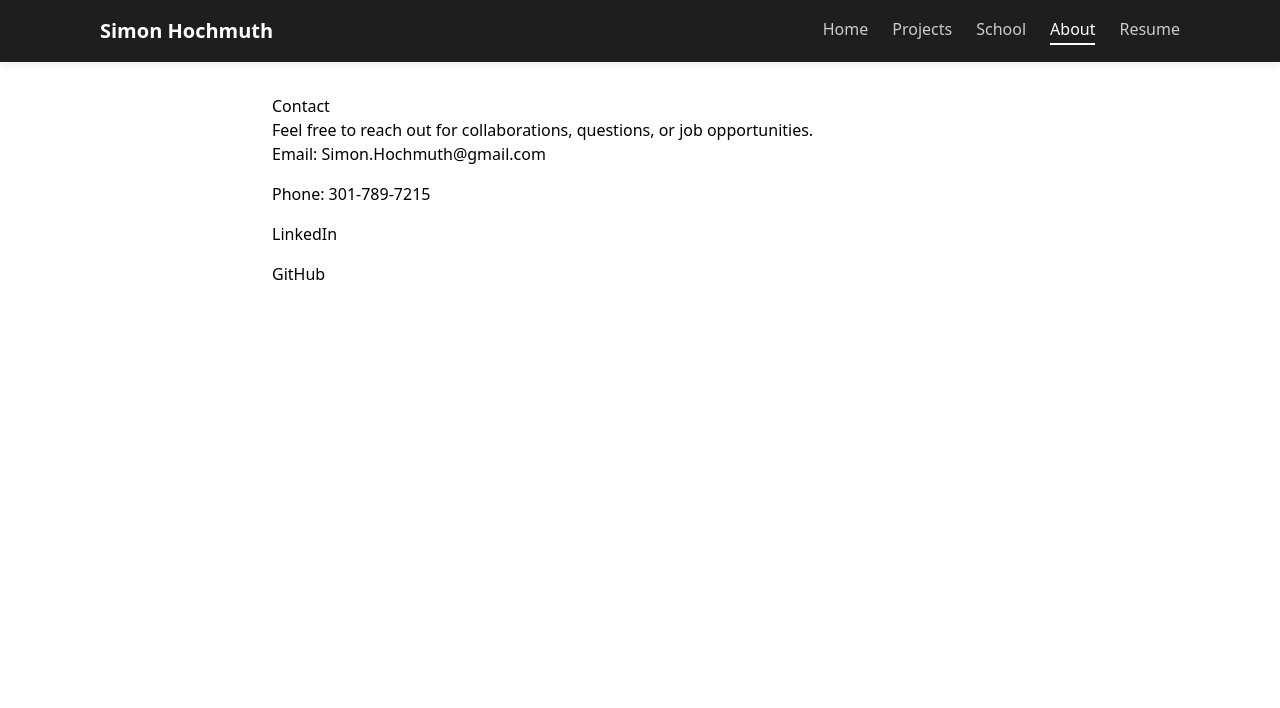
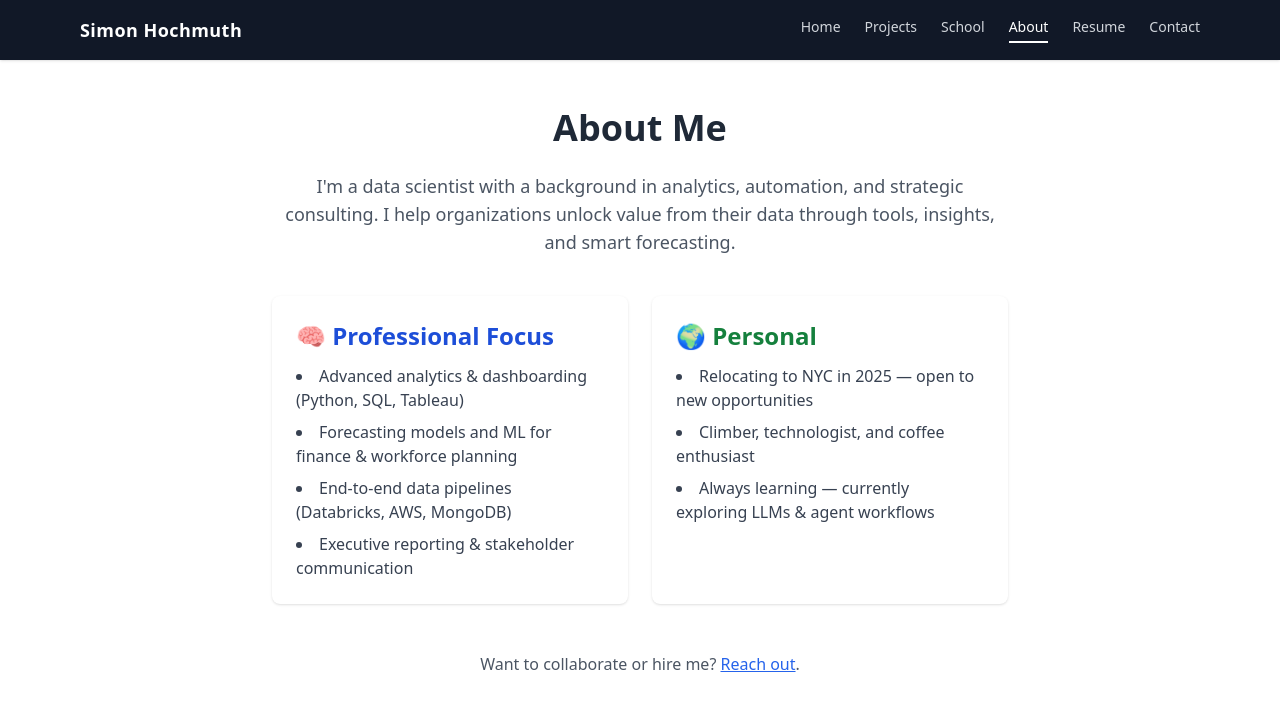
Before and after one commit to simon-hochmuth/Website, a Vue app: page /about in a window 1280 px wide. Shown: the top 708 px of the page. Built offline with nearby package versions, Linux system fonts and the light colour scheme.

Commit message:
added a solid resume page

```diff
--- a/package.json
+++ b/package.json
@@ -8,6 +8,7 @@
     "lint": "vue-cli-service lint"
   },
   "dependencies": {
+    "@heroicons/vue": "^2.2.0",
     "core-js": "^3.8.3",
     "vue": "^3.2.13",
     "vue-router": "^4.5.1"
--- a/src/components/NavBar.vue
+++ b/src/components/NavBar.vue
@@ -1,68 +1,64 @@
 <template>
-  <nav class="navbar">
-    <div class="nav-content">
-      <div class="nav-logo">
-        <router-link to="/">Simon Hochmuth</router-link>
+  <nav class="sticky top-0 w-full bg-gray-900 shadow z-50">
+    <div class="max-w-6xl mx-auto px-4 py-4 flex items-center justify-between">
+      <!-- Logo -->
+      <div>
+        <router-link
+          to="/"
+          class="text-white text-lg font-semibold tracking-wide hover:text-blue-300"
+        >
+          Simon Hochmuth
+        </router-link>
       </div>
-      <div class="nav-links">
-        <router-link to="/">Home</router-link>
-        <router-link to="/projects">Projects</router-link>
-        <router-link to="/school">School</router-link>
-        <router-link to="/about">About</router-link>
-        <router-link to="/resume">Resume</router-link>
+
+      <!-- Navigation Links -->
+      <div class="flex space-x-6 text-sm font-medium">
+        <router-link
+          to="/"
+          class="text-gray-300 hover:text-white hover:border-b-2 border-white pb-1"
+          active-class="text-white border-b-2 border-white"
+          exact
+        >
+          Home
+        </router-link>
+        <router-link
+          to="/projects"
+          class="text-gray-300 hover:text-white hover:border-b-2 border-white pb-1"
+          active-class="text-white border-b-2 border-white"
+        >
+          Projects
+        </router-link>
+        <router-link
+          to="/school"
+          class="text-gray-300 hover:text-white hover:border-b-2 border-white pb-1"
+          active-class="text-white border-b-2 border-white"
+        >
+          School
+        </router-link>
+        <router-link
+          to="/about"
+          class="text-gray-300 hover:text-white hover:border-b-2 border-white pb-1"
+          active-class="text-white border-b-2 border-white"
+        >
+          About
+        </router-link>
+        <router-link
+          to="/resume"
+          class="text-gray-300 hover:text-white hover:border-b-2 border-white pb-1"
+          active-class="text-white border-b-2 border-white"
+        >
+          Resume
+        </router-link>
+        <router-link
+          to="/contact"
+          class="text-gray-300 hover:text-white hover:border-b-2 border-white pb-1"
+          active-class="text-white border-b-2 border-white"
+        >
+          Contact
+        </router-link>
       </div>
     </div>
   </nav>
 </template>
 
 <script setup></script>
-
-<style scoped>
-.navbar {
-  position: sticky;
-  top: 0;
-  width: 100%;
-  background-color: #1e1e1e;
-  padding: 1rem 2rem;
-  z-index: 100;
-  box-shadow: 0 2px 8px rgba(0, 0, 0, 0.1);
-}
-
-.nav-content {
-  display: flex;
-  justify-content: space-between;
-  align-items: center;
-  max-width: 1080px;
-  margin: 0 auto;
-}
-
-.nav-logo a {
-  font-size: 1.25rem;
-  color: white;
-  font-weight: 600;
-  text-decoration: none;
-}
-
-.nav-links {
-  display: flex;
-  gap: 1.5rem;
-}
-
-.nav-links a {
-  color: #ccc;
-  text-decoration: none;
-  font-weight: 500;
-  transition: color 0.3s, border-bottom 0.3s;
-  padding-bottom: 2px;
-}
-
-.nav-links a:hover {
-  color: white;
-  border-bottom: 2px solid white;
-}
-
-.nav-links a.router-link-active {
-  color: white;
-  border-bottom: 2px solid white;
-}
-</style>
--- a/src/components/ProjectCard.vue
+++ b/src/components/ProjectCard.vue
@@ -1,8 +1,16 @@
 <template>
-  <div class="project-card">
-    <h3>{{ title }}</h3>
-    <p>{{ description }}</p>
-    <a :href="link" target="_blank">View Project →</a>
+  <div
+    class="bg-white rounded-lg shadow-md p-6 hover:shadow-lg transition duration-200 border border-gray-200"
+  >
+    <h3 class="text-xl font-semibold text-gray-800 mb-2">{{ title }}</h3>
+    <p class="text-gray-600 mb-4">{{ description }}</p>
+    <a
+      :href="link"
+      target="_blank"
+      class="inline-block text-blue-600 font-medium hover:underline"
+    >
+      View Project →
+    </a>
   </div>
 </template>
 
@@ -13,22 +21,3 @@ defineProps({
   link: String,
 });
 </script>
-
-<style scoped>
-.project-card {
-  border: 1px solid #ccc;
-  padding: 1.25rem;
-  border-radius: 8px;
-  margin-bottom: 1.5rem;
-  background: #fdfdfd;
-  box-shadow: 0 2px 6px rgba(0, 0, 0, 0.05);
-}
-.project-card h3 {
-  margin-bottom: 0.5rem;
-}
-.project-card a {
-  color: #007acc;
-  text-decoration: none;
-  font-weight: bold;
-}
-</style>
--- a/src/router/index.js
+++ b/src/router/index.js
@@ -4,14 +4,16 @@ import Home from "../views/Home.vue";
 import Projects from "../views/Projects.vue";
 import School from "../views/School.vue";
 import About from "../views/About.vue";
-import Resume from "../views/Resume.vue"; // ✅ You probably added this
+import Resume from "../views/Resume.vue";
+import Contact from "../views/Contact.vue";
 
 const routes = [
   { path: "/", component: Home },
   { path: "/projects", component: Projects },
   { path: "/school", component: School },
   { path: "/about", component: About },
-  { path: "/resume", name: "Resume", component: Resume }, // ✅ Add this line
+  { path: "/resume", name: "Resume", component: Resume },
+  { path: "/contact", name: "Contact", component: Contact },
 ];
 
 const router = createRouter({
--- a/src/views/About.vue
+++ b/src/views/About.vue
@@ -1,45 +1,46 @@
 <template>
-  <section class="page">
-    <h2>Contact</h2>
-    <p>
-      Feel free to reach out for collaborations, questions, or job
-      opportunities.
+  <section class="max-w-3xl mx-auto px-4 py-12">
+    <h2 class="text-4xl font-bold text-center text-gray-800 mb-6">About Me</h2>
+    <p class="text-center text-gray-600 text-lg mb-10">
+      I'm a data scientist with a background in analytics, automation, and
+      strategic consulting. I help organizations unlock value from their data
+      through tools, insights, and smart forecasting.
     </p>
-    <ul>
-      <li>
-        Email:
-        <a href="mailto:Simon.Hochmuth@gmail.com">Simon.Hochmuth@gmail.com</a>
-      </li>
-      <li>Phone: 301-789-7215</li>
-      <li>
-        <a href="https://www.linkedin.com/in/simon-hochmuth/" target="_blank"
-          >LinkedIn</a
-        >
-      </li>
-      <li>
-        <a href="https://github.com/simon-hochmuth/portfolio" target="_blank"
-          >GitHub</a
-        >
-      </li>
-    </ul>
+
+    <div class="grid md:grid-cols-2 gap-6">
+      <div class="bg-white shadow rounded-lg p-6">
+        <h3 class="text-2xl font-semibold text-blue-700 mb-3">
+          🧠 Professional Focus
+        </h3>
+        <ul class="list-disc list-inside text-gray-700 space-y-2">
+          <li>Advanced analytics & dashboarding (Python, SQL, Tableau)</li>
+          <li>Forecasting models and ML for finance & workforce planning</li>
+          <li>End-to-end data pipelines (Databricks, AWS, MongoDB)</li>
+          <li>Executive reporting & stakeholder communication</li>
+        </ul>
+      </div>
+
+      <div class="bg-white shadow rounded-lg p-6">
+        <h3 class="text-2xl font-semibold text-green-700 mb-3">🌍 Personal</h3>
+        <ul class="list-disc list-inside text-gray-700 space-y-2">
+          <li>Relocating to NYC in 2025 — open to new opportunities</li>
+          <li>Climber, technologist, and coffee enthusiast</li>
+          <li>Always learning — currently exploring LLMs & agent workflows</li>
+        </ul>
+      </div>
+    </div>
+
+    <div class="mt-12 text-center text-gray-600">
+      <p>
+        Want to collaborate or hire me?
+        <router-link to="/contact" class="text-blue-600 underline"
+          >Reach out</router-link
+        >.
+      </p>
+    </div>
   </section>
 </template>
 
-<script setup></script>
-
-<style scoped>
-.page {
-  padding: 2rem;
-  max-width: 800px;
-  margin: auto;
-}
-
-ul {
-  list-style-type: none;
-  padding: 0;
-}
-
-li {
-  margin-bottom: 1rem;
-}
-</style>
+<script setup>
+defineProps(); // with no props or incorrect syntax
+</script>
--- /dev/null
+++ b/src/views/Contact.vue
@@ -0,0 +1,72 @@
+<template>
+  <section class="max-w-3xl mx-auto px-4 py-12">
+    <h2 class="text-4xl font-bold text-center text-gray-800 mb-6">
+      Contact Me
+    </h2>
+    <p class="text-center text-gray-600 mb-10">
+      I'm currently open to new opportunities and collaborations in NYC. Reach
+      out!
+    </p>
+
+    <!-- Contact Info Cards -->
+    <div class="grid gap-6 sm:grid-cols-2 mb-12">
+      <div class="bg-white shadow rounded-lg p-5 flex items-center gap-4">
+        <EnvelopeIcon class="w-6 h-6 text-blue-600" />
+        <div>
+          <h4 class="font-semibold text-gray-800">Email</h4>
+          <a
+            href="mailto:Simon.Hochmuth@gmail.com"
+            class="text-blue-600 hover:underline"
+          >
+            Simon.Hochmuth@gmail.com
+          </a>
+        </div>
+      </div>
+
+      <div class="bg-white shadow rounded-lg p-5 flex items-center gap-4">
+        <PhoneIcon class="w-6 h-6 text-green-600" />
+        <div>
+          <h4 class="font-semibold text-gray-800">Phone</h4>
+          <p>301-789-7215</p>
+        </div>
+      </div>
+
+      <div class="bg-white shadow rounded-lg p-5 flex items-center gap-4">
+        <BriefcaseIcon class="w-6 h-6 text-purple-600" />
+        <div>
+          <h4 class="font-semibold text-gray-800">LinkedIn</h4>
+          <a
+            href="https://www.linkedin.com/in/simon-hochmuth/"
+            target="_blank"
+            class="text-blue-600 hover:underline"
+          >
+            linkedin.com/in/simon-hochmuth
+          </a>
+        </div>
+      </div>
+
+      <div class="bg-white shadow rounded-lg p-5 flex items-center gap-4">
+        <CodeBracketIcon class="w-6 h-6 text-gray-800" />
+        <div>
+          <h4 class="font-semibold text-gray-800">GitHub</h4>
+          <a
+            href="https://github.com/simon-hochmuth/portfolio"
+            target="_blank"
+            class="text-blue-600 hover:underline"
+          >
+            github.com/simon-hochmuth/portfolio
+          </a>
+        </div>
+      </div>
+    </div>
+  </section>
+</template>
+
+<script setup>
+import {
+  EnvelopeIcon,
+  PhoneIcon,
+  BriefcaseIcon,
+  CodeBracketIcon,
+} from "@heroicons/vue/24/outline";
+</script>
--- a/src/views/Home.vue
+++ b/src/views/Home.vue
@@ -14,7 +14,7 @@
       I'm relocating to NYC this year and open to new opportunities. If you're
       hiring or want to connect, feel free to
       <router-link
-        to="/contact"
+        to="/about"
         class="text-blue-600 font-medium hover:underline"
       >
         reach out </router-link
```
Also changed, not shown: 1 other file (tests, documents, lock files or other folders).
